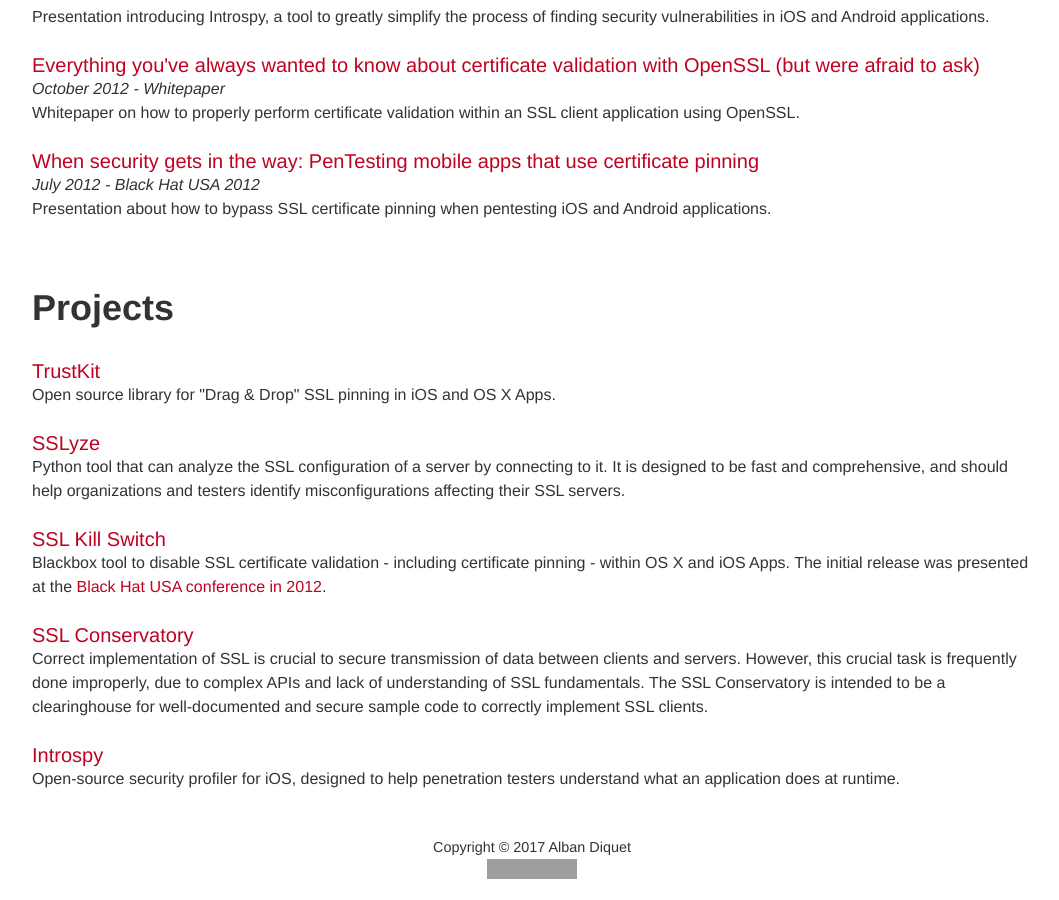
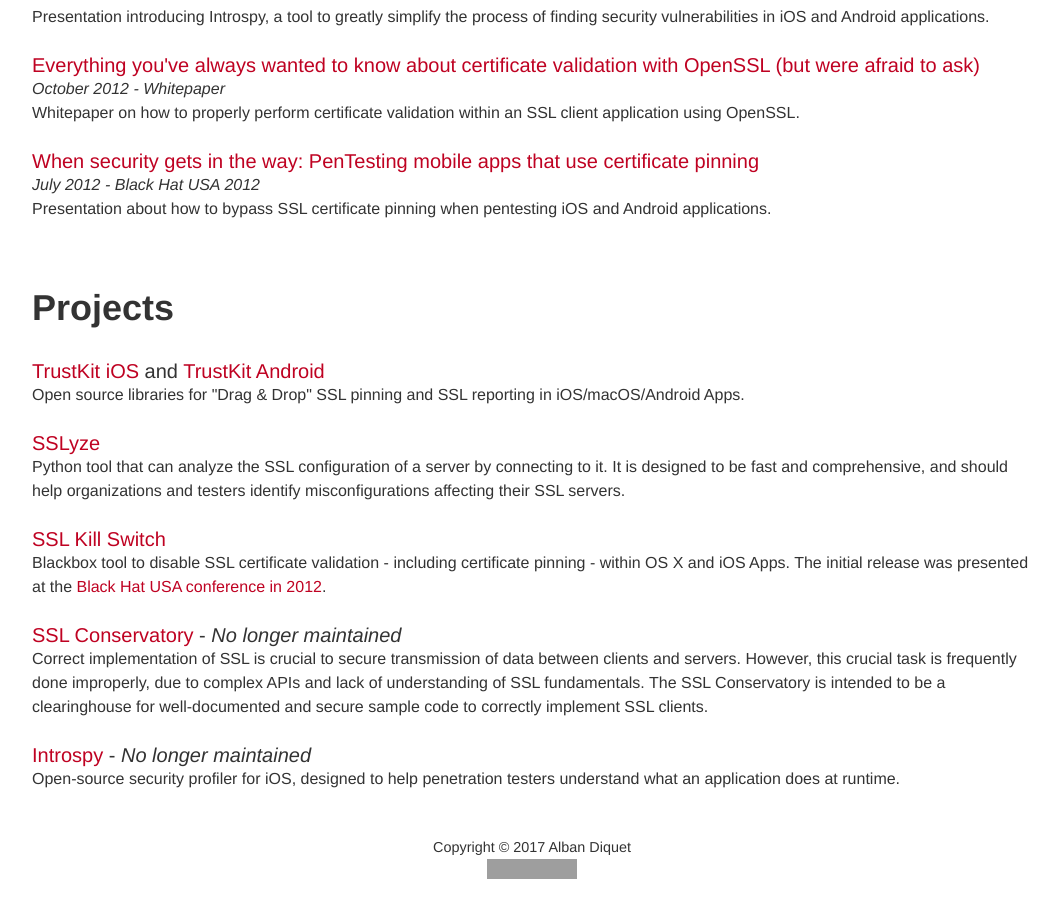
Before and after one commit to nabla-c0d3/nabla-c0d3.github.io, a Jekyll site: the page built from projects/index.html, in a window 1280 px wide and 900 px high, scrolled down 1007 px. Shown: the whole window, without its empty margins (108-1167 px from the left). Built offline with Jekyll 4.4.1, drawn with Linux system fonts in a browser that asks for light colours; nearby versions of some CDN libraries; comment, search, counter and statistics services are not loaded; grey boxes are pictures that could not be loaded.

Commit message:
Add TrustKit Android blog post

```diff
--- a/projects/index.html
+++ b/projects/index.html
@@ -40,8 +40,8 @@
 <article>
   <h1>Projects</h1>
 
-  <h3><a href="https://github.com/datatheorem/TrustKit">TrustKit</a></h3>
-  <p>Open source library for "Drag & Drop" SSL pinning in iOS and OS X Apps.</p>
+  <h3><a href="https://github.com/datatheorem/TrustKit">TrustKit iOS</a> and <a href="https://github.com/datatheorem/TrustKit">TrustKit Android</a></h3>
+  <p>Open source libraries for "Drag & Drop" SSL pinning and SSL reporting in iOS/macOS/Android Apps.</p>
 
   <h3><a href="https://github.com/nabla-c0d3/sslyze">SSLyze</a></h3>
   <p>Python tool that can analyze the SSL configuration of a server by connecting to it. It is designed to be fast and comprehensive, and should help organizations and testers identify misconfigurations affecting their SSL servers.</p>
@@ -49,9 +49,9 @@
   <h3><a href="https://github.com/nabla-c0d3/ssl-kill-switch-2">SSL Kill Switch</a></h3>
   <p>Blackbox tool to disable SSL certificate validation - including certificate pinning - within OS X and iOS Apps. The initial release was presented at the <a href="http://www.blackhat.com/usa/bh-us-12-briefings.html#Diquet">Black Hat USA conference in 2012</a>.</p>
 
-  <h3><a href="https://github.com/nabla-c0d3/ssl-conservatory">SSL Conservatory</a></h3>
+  <h3><a href="https://github.com/nabla-c0d3/ssl-conservatory">SSL Conservatory</a> - <i>No longer maintained</i></h3>
   <p>Correct implementation of SSL is crucial to secure transmission of data between clients and servers. However, this crucial task is frequently done improperly, due to complex APIs and lack of understanding of SSL fundamentals. The SSL Conservatory is intended to be a clearinghouse for well-documented and secure sample code to correctly implement SSL clients.</p>
 
-  <h3><a href="http://isecpartners.github.io/Introspy-iOS/">Introspy</a></h3>
+  <h3><a href="https://github.com/nabla-c0d3/Introspy-iOS/">Introspy</a> - <i>No longer maintained</i></h3>
   <p>Open-source security profiler for iOS, designed to help penetration testers understand what an application does at runtime.</p>
 </article>
```
Also changed, not shown: _posts/2017-01-25-trustkit-android-released.markdown (added, +26 -0 lines).
